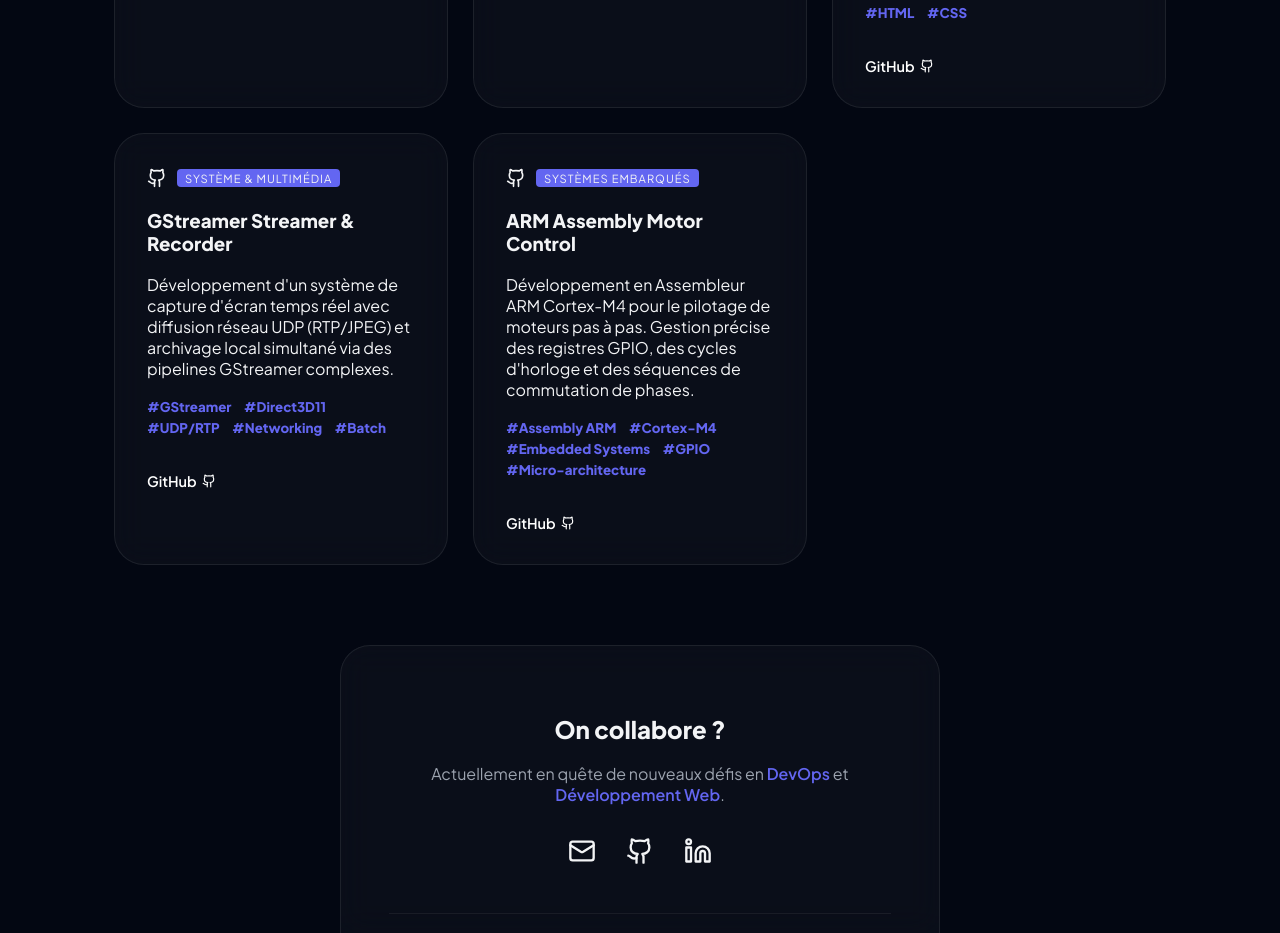
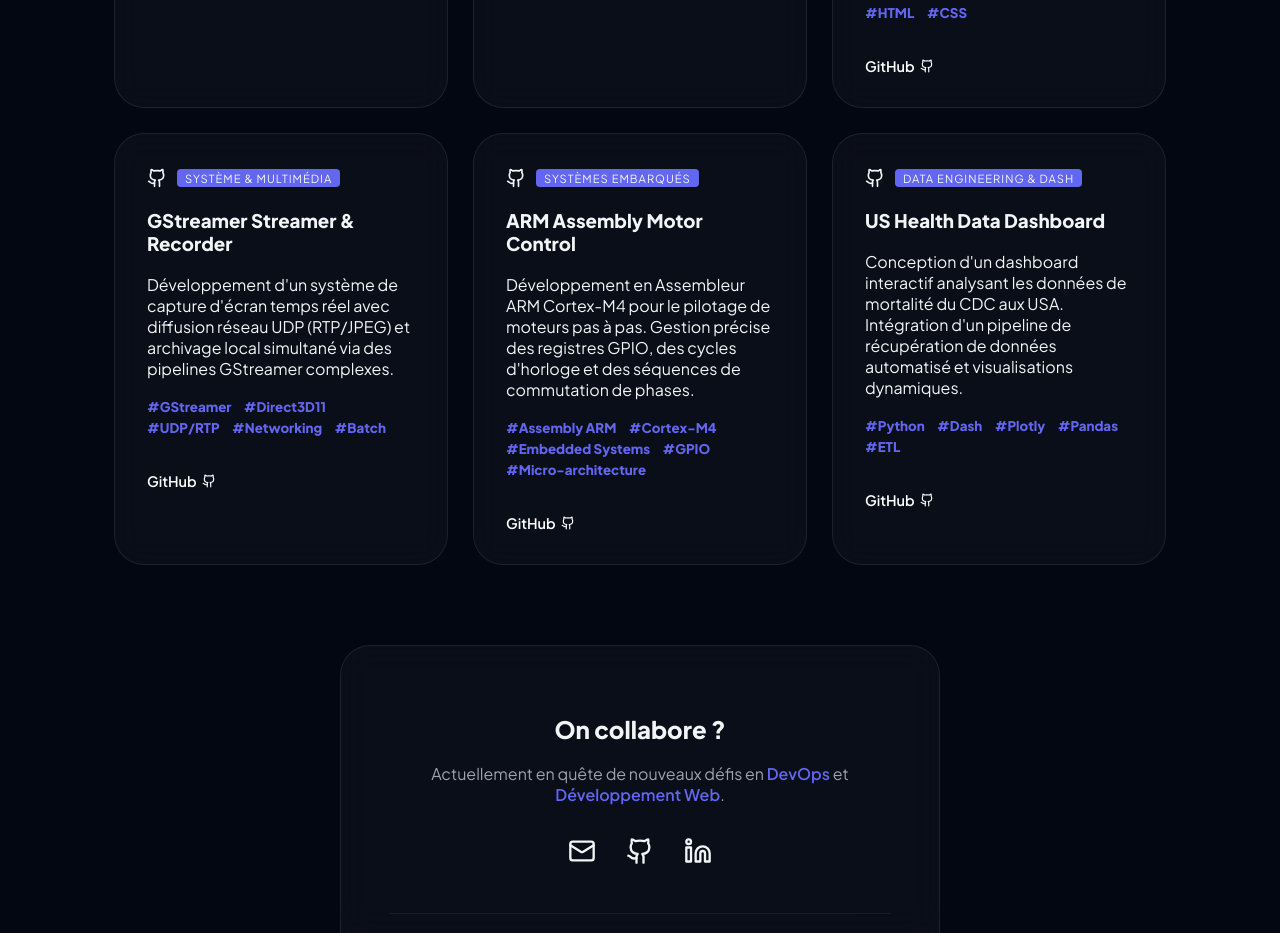
Before and after one commit to DaluxOnFlux/Portfolio, a React (Vite) app: page / in a window 1280 px wide. Shown: the part 2620-3553 px from the top of the page. Built offline with nearby package versions, Linux system fonts and the light colour scheme.

Commit message:
add project

```diff
--- a/src/App.jsx
+++ b/src/App.jsx
@@ -257,6 +257,16 @@ const App = () => {
             ]}
             link="https://github.com/DaluxOnFlux/arm-cortex-m4-stepper-control"
           />
+
+          {/* Projet : US Health Data Analysis Dashboard */}
+          <ProjectCard
+            title="US Health Data Dashboard"
+            tag="Data Engineering & Dash"
+            videoSrc="/videos/dashboard-covid.mp4"
+            desc="Conception d'un dashboard interactif analysant les données de mortalité du CDC aux USA. Intégration d'un pipeline de récupération de données automatisé et visualisations dynamiques."
+            tech={["Python", "Dash", "Plotly", "Pandas", "ETL"]}
+            link="https://github.com/DaluxOnFlux/Covid19-Data-Analysis-Python"
+          />
         </div>
       </section>
 
```
Also changed, not shown: 1 other file (tests, documents, lock files or other folders).
